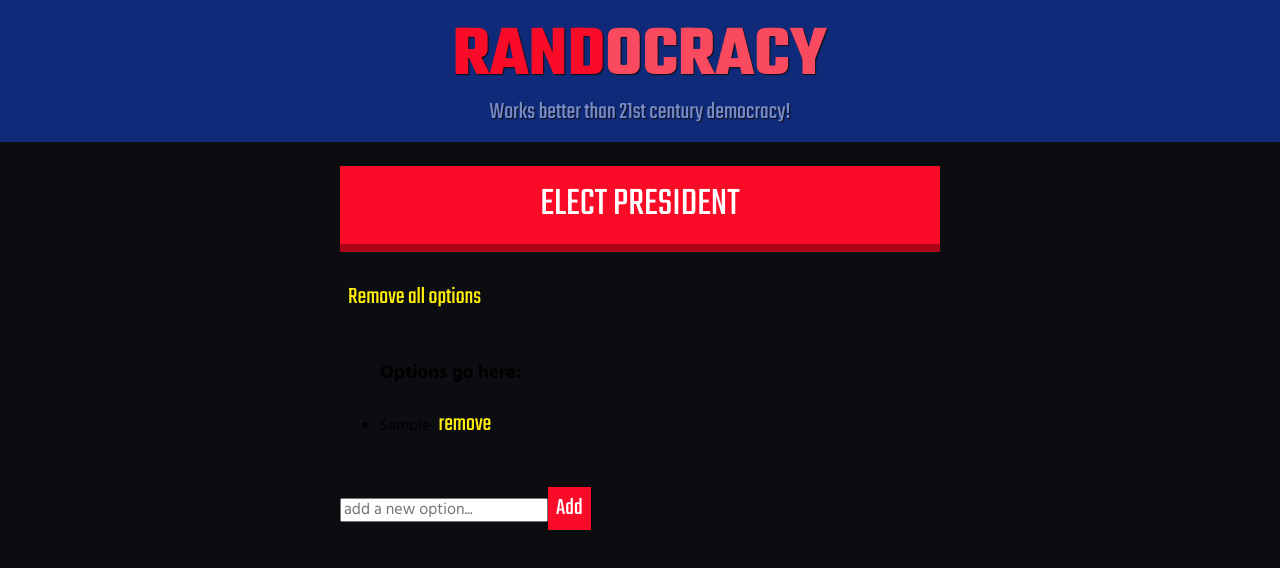
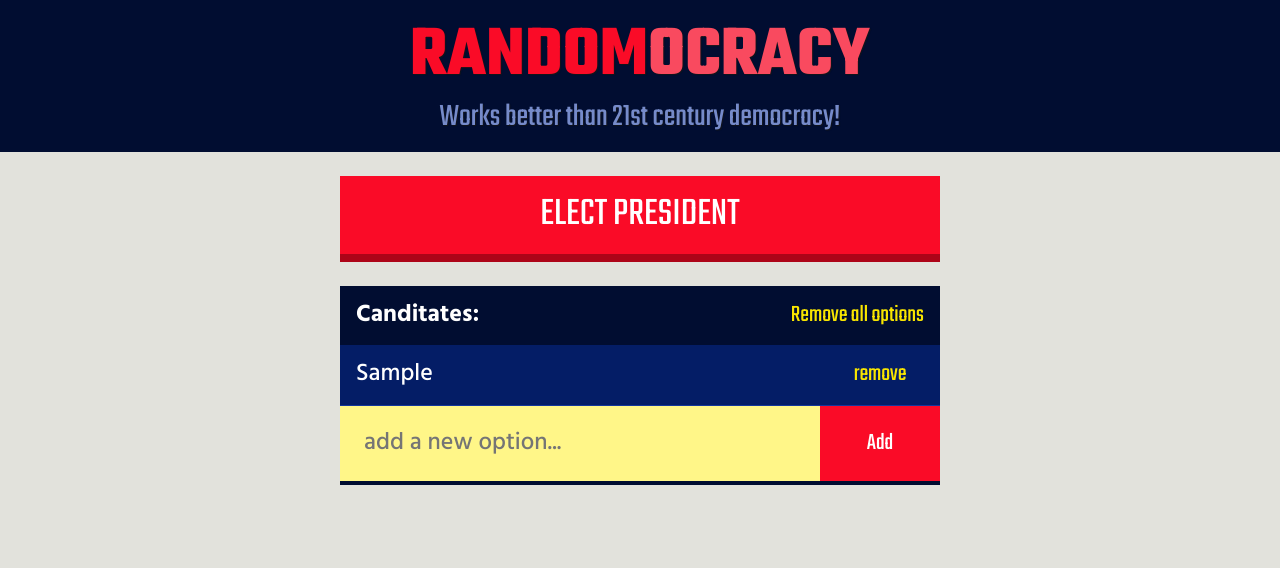
Before and after one commit to aviyadeveloper/react-101, a React app: page / in a window 1280 px wide. Both pictures are taken after typing "Sample" into the empty fields and a click on the button "Add". Shown: the top 568 px of the page. Built offline with nearby package versions, Linux system fonts and the light colour scheme.

Commit message:
Added widget styles

```diff
--- a/src/components/AddOption.tsx
+++ b/src/components/AddOption.tsx
@@ -33,8 +33,10 @@ export class AddOption extends React.Component<AddOptionProps, AddOptionState> {
     return (
       <div>
         {this.state.error && <p>{this.state.error}</p>}
-        <form onSubmit={this.addOption}>
+        <form className="widget-form" onSubmit={this.addOption}>
           <input
+            className="widget-input"
+            autoComplete="off"
             name="newOption"
             placeholder="add a new option..."
             ref={this.newOptionRef}
--- a/src/components/Header.tsx
+++ b/src/components/Header.tsx
@@ -8,7 +8,7 @@ interface HeaderProps {
 export const Header = (props: HeaderProps) => (
   <div className="header">
     <h1 className="header__title">
-      RAND<span className="header__bright-primary">OCRACY</span>
+      RANDOM<span className="header__bright-primary">OCRACY</span>
     </h1>
     <h2 className="header__subtitle">{props.subtitle}</h2>
   </div>
--- a/src/components/Option.tsx
+++ b/src/components/Option.tsx
@@ -7,10 +7,10 @@ type OptionProps = {
 
 export const Option = (props: OptionProps) => (
   <div>
-    <li>
-      {props.option}
+    <li className="widget-option">
+      <span className="widget-option-text">{props.option}</span>
       <button
-        className="button button--link"
+        className="button button--link button--right"
         onClick={e => {
           props.removeOption(props.option);
         }}
--- a/src/components/Options.tsx
+++ b/src/components/Options.tsx
@@ -9,11 +9,13 @@ type OptionsProps = {
 
 export const Options = (props: OptionsProps) => (
   <div>
-    <button className="button button--link" onClick={props.removeAllOptions}>
-      Remove all options
-    </button>
-    <ul>
-      <h3>Options go here:</h3>
+    <div className="widget-header">
+      <h3 className="widget-title">Canditates:</h3>
+      <button className="button button--link" onClick={props.removeAllOptions}>
+        Remove all options
+      </button>
+    </div>
+    <ul className="widget-options">
       {props.options.map(o => (
         <Option key={o} option={o} removeOption={props.removeOption} />
       ))}
--- a/src/components/RandomizerApp.tsx
+++ b/src/components/RandomizerApp.tsx
@@ -84,12 +84,14 @@ export class RandomizerApp extends React.Component<
             hasOptions={this.state.options.length > 0}
             pickRandomOption={this.pickRandomOption}
           />
+          <div className="widget">
             <Options
               options={this.state.options}
               removeAllOptions={this.removeAllOptions}
               removeOption={this.removeOption}
             />
             <AddOption handleAddOption={this.handleAddOption} />
+          </div>
           <OptionModal
             selectedOption={this.state.selectedOption}
             resetSelectedOption={this.resetSelectedOption}
--- a/src/styles/base/_base.scss
+++ b/src/styles/base/_base.scss
@@ -5,7 +5,7 @@ html {
 }
 
 body {
-  background-color: $color-black;
+  background-color: $color-white;
   font-family: Hind, Helvetica, Arial, Helvetica, sans-serif;
   font-size: 1.6rem;
 }
--- a/src/styles/base/_settings.scss
+++ b/src/styles/base/_settings.scss
@@ -11,8 +11,8 @@ $speed-fast: 50ms;
 /******** */
 
 // B & W */
-$color-black: #0c0d11;
-$color-white: #d6d5c8;
+$color-black: #12141a;
+$color-white: #e2e2dc;
 
 // Primary color */
 $color-primary-10: #fa0b27;
@@ -26,15 +26,15 @@ $color-primary-15: #ed001c;
 $color-primary-20: #ad0418;
 
 // Secondary color */
-$color-secondary-10: #204dd4;
+$color-secondary-10: #14369c;
 
 // Secondary brights */
 $color-secondary-00: #768bca;
 $color-secondary-05: #4f6fd1;
 
 // Secondary darks */
-$color-secondary-15: #0e34a7;
-$color-secondary-20: #102a7a;
+$color-secondary-15: #041d66;
+$color-secondary-20: #010d31;
 
 // Special color */
 $color-special-10: #ffed0b;
--- a/src/styles/components/_button.scss
+++ b/src/styles/components/_button.scss
@@ -32,15 +32,16 @@
 }
 
 // Button
+
 .button {
   background-color: $color-primary-10;
   color: white;
   font-size: $space-m;
   border: none;
-  padding: $space-xs;
   font-family: Teko;
   transition-duration: $speed-fast;
-  margin-bottom: $space-m;
+  padding: $space-s;
+  min-width: 20%;
 }
 
 .button:hover {
@@ -50,11 +51,11 @@
 
 .button--link {
   background-color: unset;
-  color: $color-special-10;
+  color: $color-special-15;
 }
 .button--link:hover {
   cursor: pointer;
   background-color: unset;
-
   color: $color-special-00;
+  text-shadow: 1px 1px 2px black;
 }
--- a/src/styles/components/_header.scss
+++ b/src/styles/components/_header.scss
@@ -15,7 +15,7 @@
 
 .header__subtitle {
   color: $color-secondary-00;
-  font-size: $space-m;
+  font-size: $space-l;
   font-weight: 400;
   margin: 0;
 }
--- /dev/null
+++ b/src/styles/components/_widget.scss
@@ -0,0 +1,53 @@
+// Widget Header
+
+.widget-header {
+  max-width: 100%;
+  background-color: $color-secondary-20;
+  display: flex;
+  justify-content: space-between;
+}
+
+// Widget Title
+
+.widget-title {
+  color: white;
+  font-size: $space-m;
+  margin: $space-s;
+}
+
+.widget-options {
+  list-style: none;
+  padding-left: 0;
+  margin: 0;
+  width: 100%;
+  background-color: $color-secondary-15;
+}
+.widget-option {
+  display: flex;
+  justify-content: space-between;
+  border-bottom: 1px solid $color-secondary-10;
+}
+.widget-option-text {
+  color: white;
+  margin: $space-s;
+  font-size: $space-m;
+  font-weight: 500;
+  text-transform: capitalize;
+}
+
+.widget-form {
+  display: flex;
+  justify-content: space-between;
+  border-bottom: 4px solid $color-secondary-20;
+}
+
+.widget-input {
+  border-radius: 0;
+  border: 0;
+  background-color: $color-special-00;
+  color: $color-secondary-15;
+  width: 100%;
+  font-size: $space-m;
+  font-weight: 500;
+  padding: $space-m;
+}
--- a/src/styles/styles.scss
+++ b/src/styles/styles.scss
@@ -4,3 +4,4 @@
 @import "./components/button";
 @import "./components/container";
 @import "./components/header";
+@import "./components/widget";
```
Lines whose indentation alone changed are shown as unchanged.
